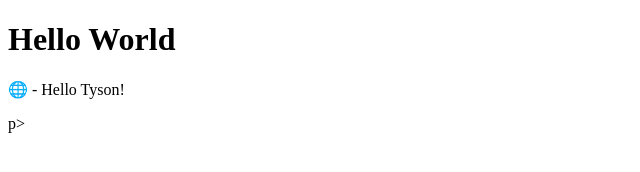
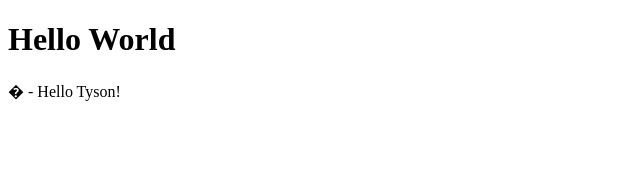
Before and after one commit to TysonCross/ELEN4010_Lab1, a plain HTML site: page index.html in a window 1280 px wide. Shown: the full height of the page, 0-640 px from the left. Drawn offline with Linux system fonts and the light colour scheme.

Commit message:
Adjusted name and student number, corrected new paragraph typo

```diff
--- a/index.html
+++ b/index.html
@@ -7,8 +7,8 @@
 <body>
     <h1>Hello World</h1>
     <p>
-        &#127760 - Hello Tyson!
-        </p>p>
+        &#1239448 - Hello Tyson!
+        </p>
     </p>
 </body>
 </html>
```
